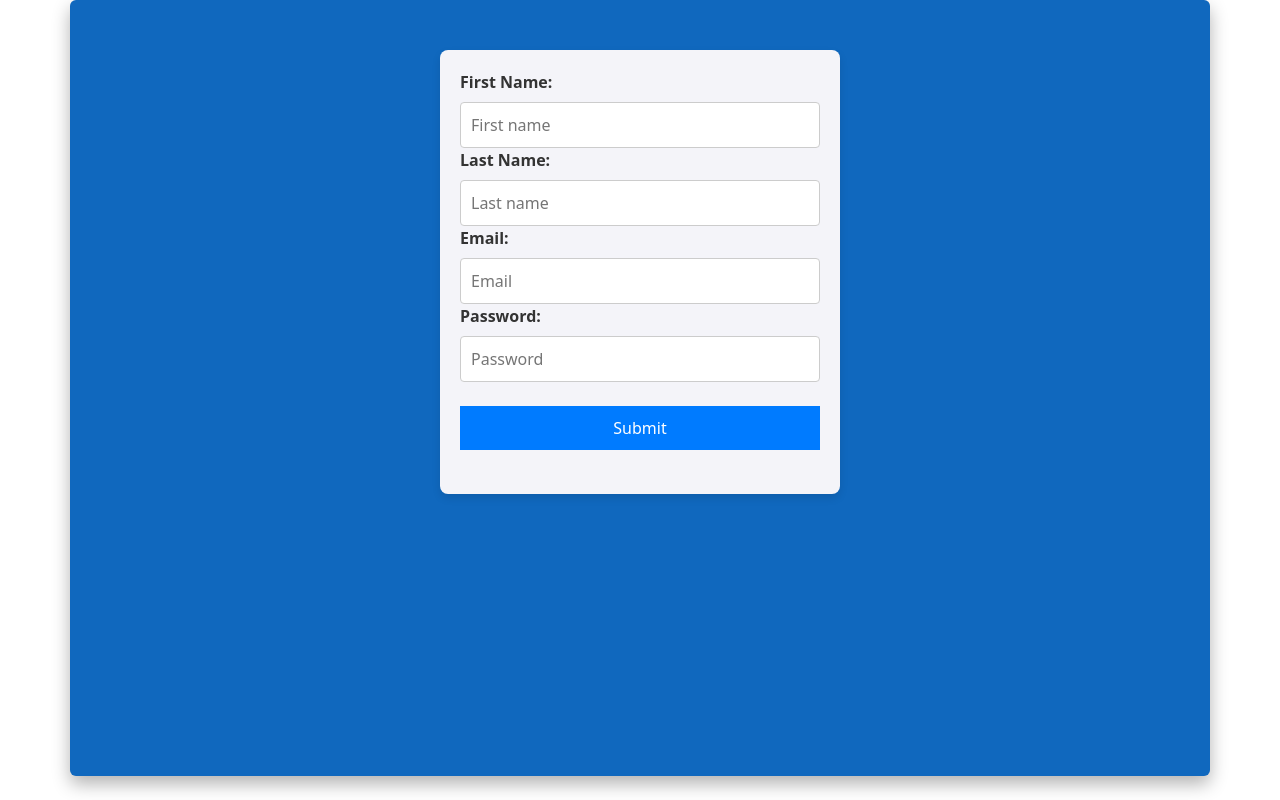
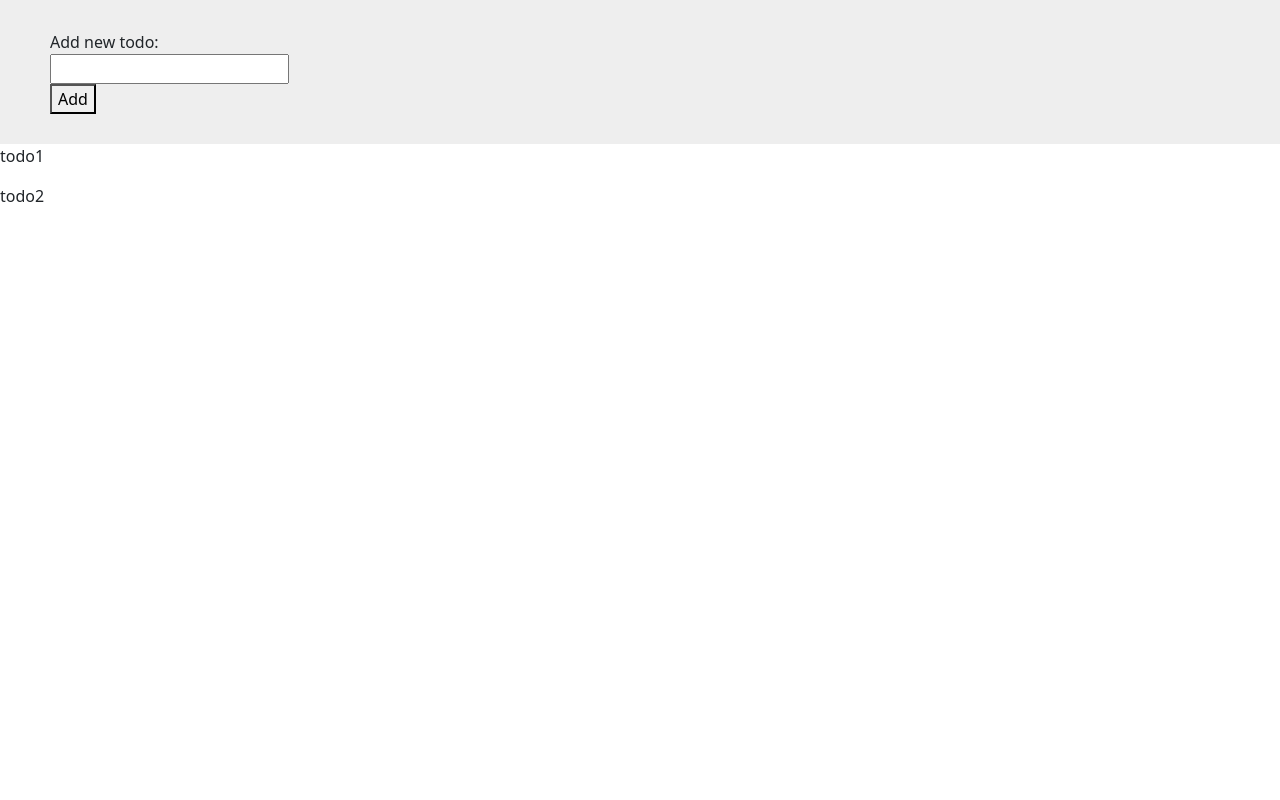
Before and after one commit to alaminuixd/react-tutorial-0.1, a React (Vite) app: page / in a window 1280 px wide. Built offline with nearby package versions, Linux system fonts and the light colour scheme.

Commit message:
initial commit for the 15-state-lifting branch

```diff
--- a/src/App.jsx
+++ b/src/App.jsx
@@ -1,9 +1,9 @@
-import React from "react";
-import Form6 from "./components/14-form/Form6";
+import Home from "./components/15-state-lifting/section-02/Home";
+
 function App() {
   return (
     <div>
-      <Form6 />
+      <Home />
     </div>
   );
 }
--- /dev/null
+++ b/src/components/15-state-lifting/section-01/NewTodo.jsx
@@ -0,0 +1,13 @@
+import React from "react";
+
+function NewTodo(props) {
+  props.onNewTodo({
+    name: "Al Amin",
+    age: 34,
+    father: "Syed Ahmed",
+    mother: "Mamataj Begum",
+  });
+  return <div>NewTodo</div>;
+}
+
+export default NewTodo;
--- /dev/null
+++ b/src/components/15-state-lifting/section-01/Todo.jsx
@@ -0,0 +1,9 @@
+function Todo({ title, name }) {
+  return (
+    <div>
+      <h1>{title}</h1>
+      <h1>{name}</h1>
+    </div>
+  );
+}
+export default Todo;
--- /dev/null
+++ b/src/components/15-state-lifting/section-02/Home.jsx
@@ -0,0 +1,20 @@
+import React, { useState } from "react";
+import Todos from "./Todos";
+import NewTodo from "./NewTodo";
+
+const dummyTodos = ["todo1", "todo2"];
+
+function Home() {
+  const [todos, setTodos] = useState(dummyTodos);
+  const handleOnNewTodo = (newTodo) => {
+    setTodos([...todos, newTodo]);
+  };
+  return (
+    <div>
+      <NewTodo onNewTodo={handleOnNewTodo} />
+      <Todos todos={todos} />
+    </div>
+  );
+}
+
+export default Home;
--- /dev/null
+++ b/src/components/15-state-lifting/section-02/NewTodo.css
@@ -0,0 +1,11 @@
+form {
+  background-color: #eee;
+  padding: 30px 50px;
+}
+input {
+  display: block;
+  margin-top: 20px;
+}
+button {
+  margin-top: 20px;
+}
--- /dev/null
+++ b/src/components/15-state-lifting/section-02/NewTodo.jsx
@@ -0,0 +1,30 @@
+import React, { useState } from "react";
+import "./newTodo.css";
+
+function NewTodo(props) {
+  const [todo, setTodo] = useState("");
+  const handleInputChange = (e) => {
+    setTodo(e.target.value);
+  };
+  const handleSubmit = (e) => {
+    e.preventDefault();
+    props.onNewTodo(todo);
+  };
+  return (
+    <div>
+      <form onSubmit={handleSubmit}>
+        <label htmlFor="todo">Add new todo: </label>
+        <input
+          type="text"
+          name="todo"
+          id="todo"
+          value={todo}
+          onChange={handleInputChange}
+        />
+        <button type="submit">Add</button>
+      </form>
+    </div>
+  );
+}
+
+export default NewTodo;
--- /dev/null
+++ b/src/components/15-state-lifting/section-02/Todo.jsx
@@ -0,0 +1,11 @@
+import React from "react";
+
+function Todo(props) {
+  return (
+    <div>
+      <p>{props.todo}</p>
+    </div>
+  );
+}
+
+export default Todo;
--- /dev/null
+++ b/src/components/15-state-lifting/section-02/Todos.jsx
@@ -0,0 +1,15 @@
+import React from "react";
+import Todo from "./Todo";
+
+function Todos(props) {
+  const todos = props.todos;
+  return (
+    <div>
+      {todos.map((todo, i) => {
+        return <Todo key={i} todo={todo} />;
+      })}
+    </div>
+  );
+}
+
+export default Todos;
```
Also changed, not shown: src/components/15-state-lifting/section-01/App.jsx (added, +28 -0 lines), src/components/15-state-lifting/section-01/Child.jsx (added, +17 -0 lines), src/components/15-state-lifting/Child.jsx (deleted).
